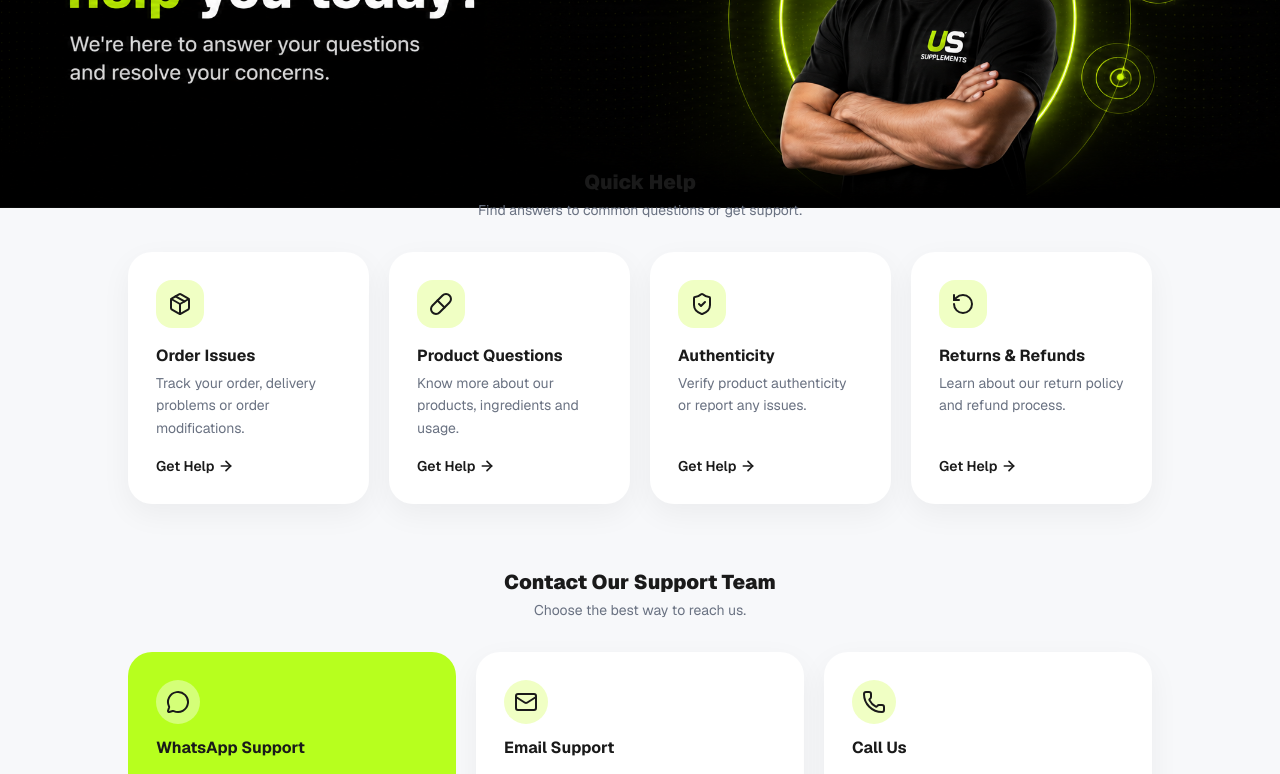
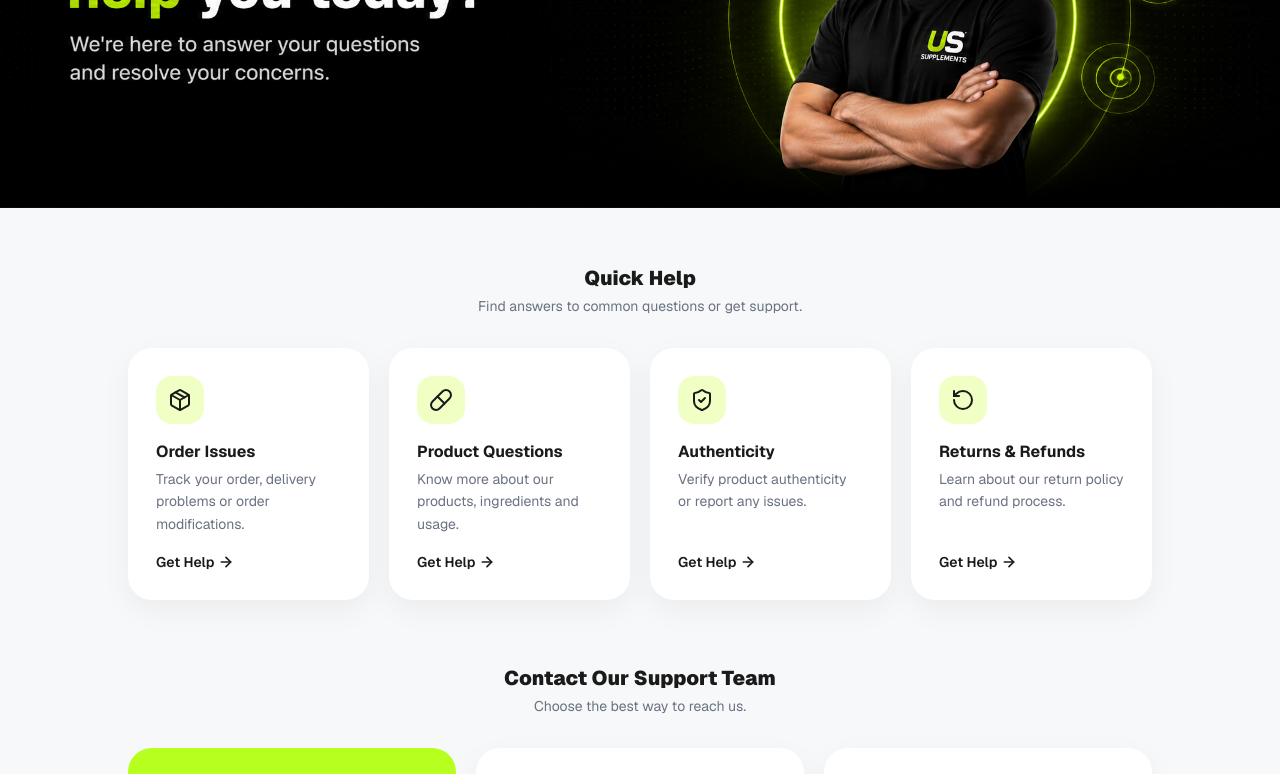
Before and after one commit to Shivam-hr/us-supplements, a Next.js app: page /support in a window 1280 px wide. Shown: the part 381-1155 px from the top of the page. Built offline with nearby package versions, Linux system fonts and the light colour scheme; no server answers; the database is empty.

Commit message:
update the support page

```diff
--- a/src/app/support/page.js
+++ b/src/app/support/page.js
@@ -129,7 +129,8 @@ export default function SupportPage() {
       </div>
 
       {/* QUICK HELP CARDS */}
-      <div className="px-16 -mt-10 relative z-10">
+
+      <div className="px-16 mt-14">
         <div className="max-w-5xl mx-auto">
           <h2 className="text-center text-xl font-black text-[#1A1A1A] mb-1">Quick Help</h2>
           <p className="text-center text-sm text-gray-500 mb-8">
```
